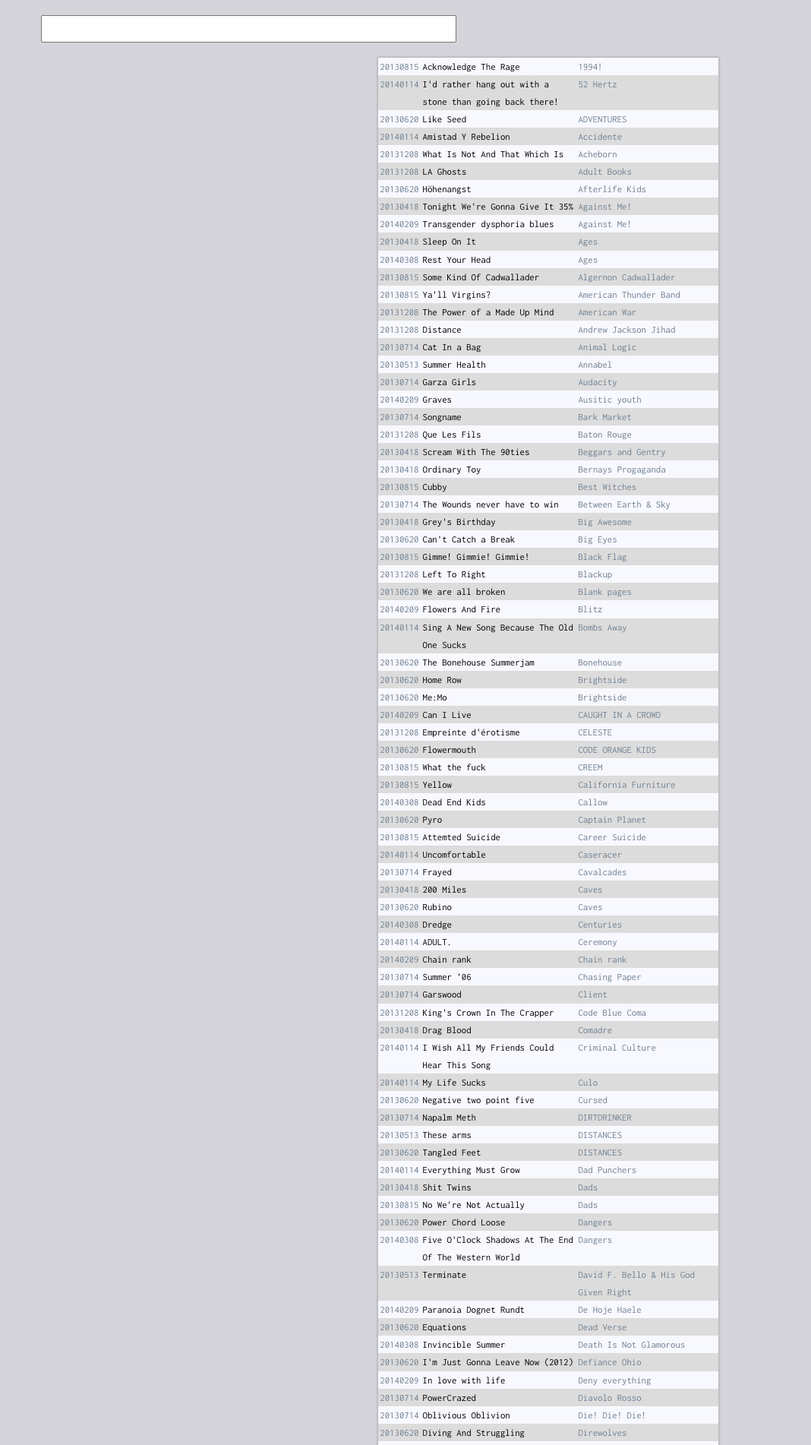
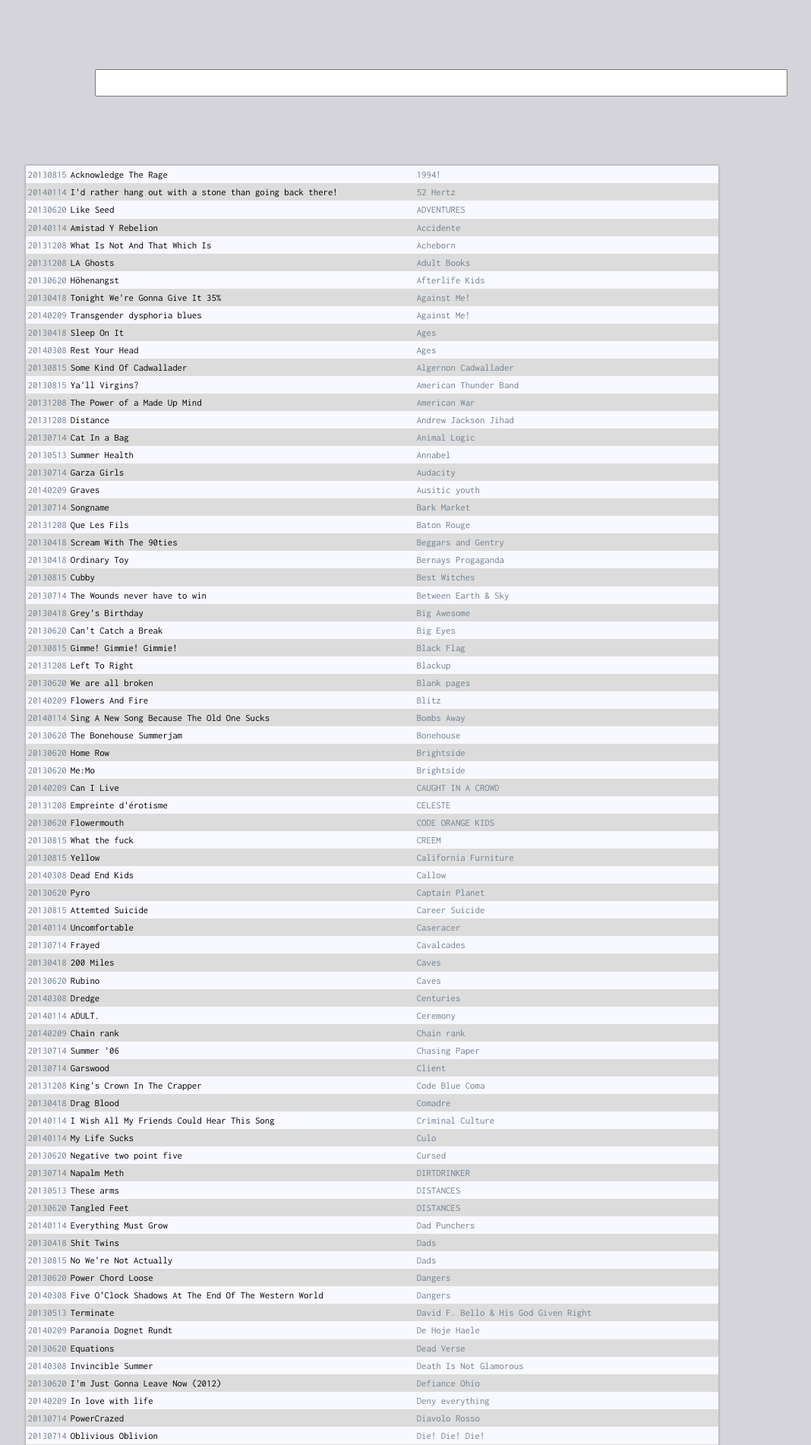
Before and after one commit to curlott/tprs, a Jekyll site: the page built from index.html, in a window 1280 px wide. Shown: the top 1902 px of the page at 76% size, without its empty margins (150-1218 px from the left). Built offline with Jekyll 4.4.1, drawn with Linux system fonts in a browser that asks for light colours; nearby versions of some CDN libraries; Markdown is read by kramdown in place of the engine named in the settings.

Commit message:
search bar

```diff
--- a/_layouts/default.html
+++ b/_layouts/default.html
@@ -18,7 +18,7 @@
 		</head>
 		<body>
 			<section class="page">
-                <input id="search" type="text" style="width:60%; height:36px; margin: 20px;">
+                <input id="search" type="text" style="width:100%; height:36px; margin: 10%;">
 				<article class="card tour-dates">
                     <table id="trackTable">
 
--- a/css/main.css
+++ b/css/main.css
@@ -354,35 +354,20 @@ table tr:nth-child(even) {
   }
 }
 /* line 250, ../sass/main.scss */
-.page article.tour-dates {
-  width: 100%;
-  float: left;
-  margin-right: 1.69492%;
-  display: inline;
-}
-@media (min-width: 49em) {
-  /* line 250, ../sass/main.scss */
-  .page article.tour-dates {
-    width: 49.15254%;
-    float: right;
-    margin-right: 0;
-  }
-}
-/* line 256, ../sass/main.scss */
 .page article.blog-first {
   width: 100%;
   float: left;
   margin-right: 1.69492%;
   display: inline;
 }
-/* line 259, ../sass/main.scss */
+/* line 253, ../sass/main.scss */
 .page article.feature {
   width: 100%;
   float: left;
   margin-right: 1.69492%;
   display: inline;
 }
-/* line 262, ../sass/main.scss */
+/* line 256, ../sass/main.scss */
 .page article.blog-posts {
   width: 100%;
   float: left;
@@ -390,14 +375,14 @@ table tr:nth-child(even) {
   display: inline;
 }
 @media (min-width: 49em) {
-  /* line 262, ../sass/main.scss */
+  /* line 256, ../sass/main.scss */
   .page article.blog-posts {
     width: 74.57627%;
     float: left;
     margin-right: 1.69492%;
   }
 }
-/* line 266, ../sass/main.scss */
+/* line 260, ../sass/main.scss */
 .page article.shop {
   width: 100%;
   float: left;
@@ -405,7 +390,7 @@ table tr:nth-child(even) {
   display: inline;
 }
 @media (min-width: 49em) {
-  /* line 266, ../sass/main.scss */
+  /* line 260, ../sass/main.scss */
   .page article.shop {
     width: 23.72881%;
     float: right;
@@ -413,16 +398,16 @@ table tr:nth-child(even) {
   }
 }
 
-/* line 272, ../sass/main.scss */
+/* line 266, ../sass/main.scss */
 .page {
   position: relative;
 }
-/* line 274, ../sass/main.scss */
+/* line 268, ../sass/main.scss */
 .page > * {
   margin-bottom: 1em;
 }
 
-/* line 279, ../sass/main.scss */
+/* line 273, ../sass/main.scss */
 .card {
   background-color: ghostwhite;
   -webkit-box-shadow: 0px 0px 3px 1px rgba(0, 0, 0, 0.2);
@@ -433,23 +418,23 @@ table tr:nth-child(even) {
   /* Standard */
   overflow: hidden;
 }
-/* line 286, ../sass/main.scss */
+/* line 280, ../sass/main.scss */
 .card .card-head {
   background-color: black;
   width: 100%;
   height: 100px;
 }
-/* line 290, ../sass/main.scss */
+/* line 284, ../sass/main.scss */
 .card .card-head h2 {
   color: ghostwhite;
   display: none;
 }
 
-/* line 297, ../sass/main.scss */
+/* line 291, ../sass/main.scss */
 header {
   padding-bottom: 20px;
 }
-/* line 299, ../sass/main.scss */
+/* line 293, ../sass/main.scss */
 header > img {
   display: block;
   width: 100%;
@@ -459,23 +444,23 @@ header > img {
   margin-bottom: -4%;
 }
 
-/* line 310, ../sass/main.scss */
+/* line 304, ../sass/main.scss */
 article.feature iframe {
   margin-bottom: -8px;
 }
 
-/* line 319, ../sass/main.scss */
+/* line 313, ../sass/main.scss */
 article.tour-dates {
   font-size: 0.8em;
   line-height: 1.8em;
 }
-/* line 327, ../sass/main.scss */
+/* line 321, ../sass/main.scss */
 article.tour-dates .gig-city {
   color: black;
 }
 
 @media all and (min-width: 2000px) {
-  /* line 347, ../sass/main.scss */
+  /* line 341, ../sass/main.scss */
   body {
     -webkit-background-size: cover;
     -moz-background-size: cover;
--- a/sass/main.scss
+++ b/sass/main.scss
@@ -247,12 +247,6 @@ table {
       @include span-columns(6, 12);
     }
   }
-  article.tour-dates {
-    @include span-columns(12, 12);
-    @include at-breakpoint($break) {
-      @include span-columns(6 omega,12);
-    }
-  }
   article.blog-first {
     @include span-columns(12, 12);
   }
```
